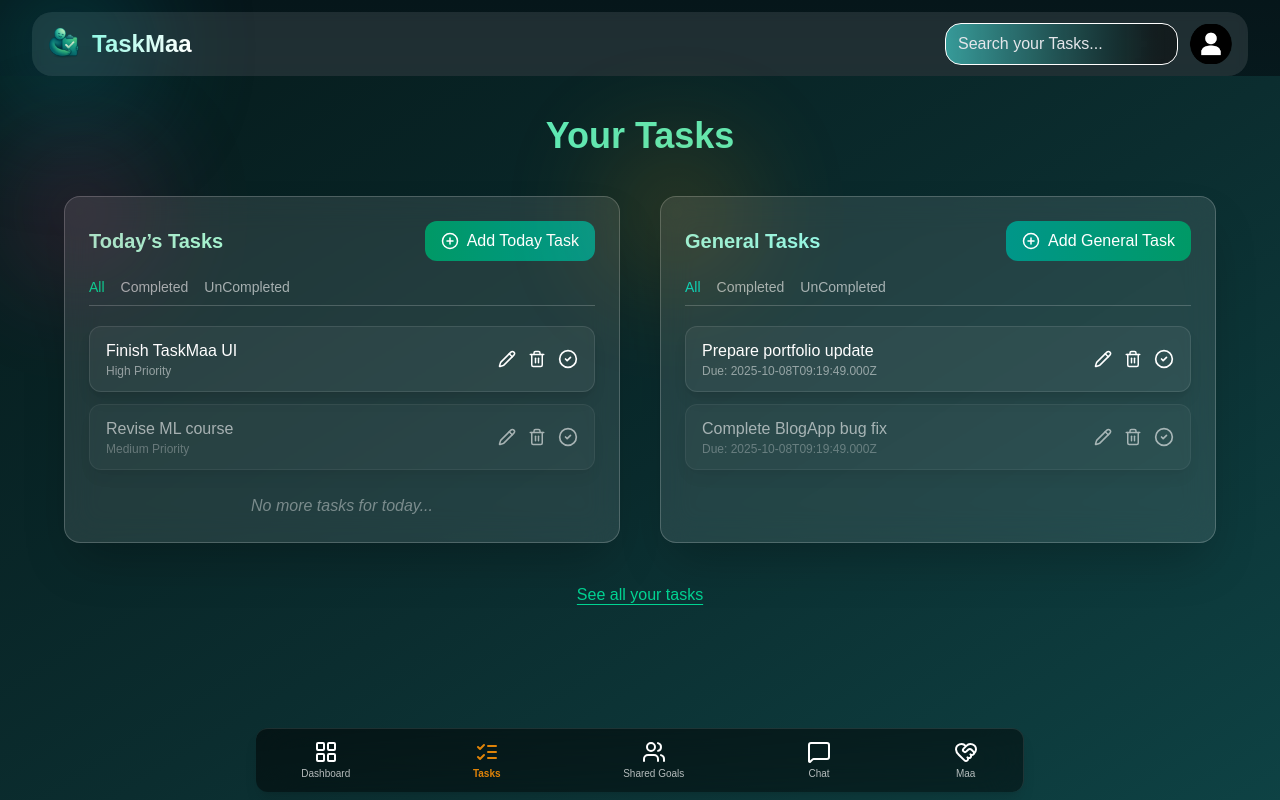
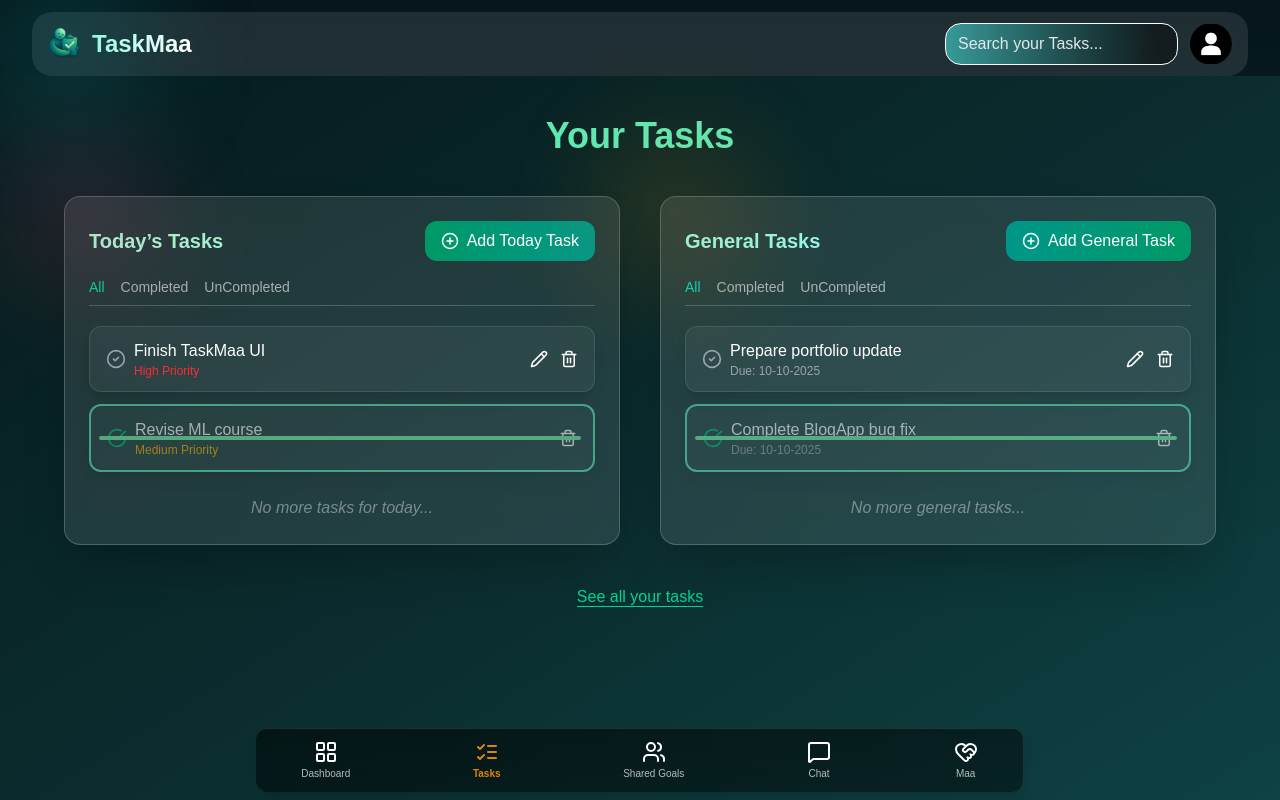
Before and after one commit to aakritrajput/TaskMaaFrontend, a Next.js app: page /user/tasks in a window 1280 px wide. Shown: the top 800 px of the page. Built offline with nearby package versions, Linux system fonts and the light colour scheme.

Commit message:
Improved the tasks page by adding fallbacks and integrating redux store logic with app itself

```diff
--- a/app/user/tasks/page.tsx
+++ b/app/user/tasks/page.tsx
@@ -1,8 +1,12 @@
 "use client";
 
-import { useState } from "react";
-import { Pencil, Trash2, CheckCircle2, PlusCircle } from "lucide-react";
+import { useEffect, useState } from "react";
+import { Pencil, Trash2, CheckCircle2, CheckCircle, PlusCircle } from "lucide-react";
 import { motion } from "framer-motion";
+import { useDispatch, useSelector } from "react-redux";
+import { RootState } from "@/src/lib/store";
+// import axios from "axios";
+import { addDailyTasks, addGeneralTasks, errorGettingDailyTasks } from "@/src/lib/features/tasks/TaskSlice";
 
 type taskType = {
     _id: string;
@@ -12,23 +16,63 @@ type taskType = {
     importance: "low" | "medium" | "high";
     status: "inProgress"| "completed";
     type: "daily" | "general" ;
-    dueDate: Date;
+    dueDate: string;
 }
 
 export default function TasksPage() {
   const [activeTodayFilter, setActiveTodayFilter] = useState("All");
   const [activeGeneralFilter, setActiveGeneralFilter] = useState("All");
 
+  const dispatch = useDispatch();
+
+  const TaskState = useSelector((state: RootState) => state.tasks)
+
+  const dailyTasksStatus = TaskState.dailyTasksStatus ;
+  const generalTaskStatus = TaskState.generalTasksStatus ;
+  const todayTasks = TaskState.dailyTasks ;
+  const generalTasks = TaskState.generalTasks ;
+
+  useEffect(()=>{
+
     // Dummy data (for layout only)
-  const todayTasks: taskType[] = [
-    { _id: "1", user: '123', title: "Finish TaskMaa UI", status: "inProgress", importance: "high" , type: 'daily', dueDate: new Date()},
-    { _id: "2", user: '123', title: "Revise ML course", status: "completed", importance: "medium" , type: 'daily', dueDate: new Date()},
+    const todayTasksDummy: taskType[] = [
+      { _id: "1", user: '123', title: "Finish TaskMaa UI", status: "inProgress", importance: "high" , type: 'daily', dueDate: (new Date()).toISOString()},
+      { _id: "2", user: '123', title: "Revise ML course", status: "completed", importance: "medium" , type: 'daily', dueDate: (new Date()).toISOString()},
     ];
 
-  const generalTasks:taskType[] = [
-    { _id:"3", user: "123", title: "Prepare portfolio update", dueDate: new Date(), status: "inProgress", importance: "medium" , type: 'general'},
-    { _id:"4", user: "123", title: "Complete BlogApp bug fix", dueDate:new Date(), status: "completed", importance: "medium" , type: 'general',},
+    const generalTasksDummy:taskType[] = [
+      { _id:"3", user: "123", title: "Prepare portfolio update", dueDate: '10-10-2025', status: "inProgress", importance: "medium" , type: 'general'},
+      { _id:"4", user: "123", title: "Complete BlogApp bug fix", dueDate: '10-10-2025', status: "completed", importance: "medium" , type: 'general',},
     ];
+
+    if(dailyTasksStatus == 'Loading'){
+      async function getTodaysTasks(){
+        try {
+          // const response = await axios.get('http://localhost:8000/api/getDailyTasks', {withCredentials: true});
+          const response = {data: todayTasksDummy} // faking for now
+          dispatch(addDailyTasks(response.data));
+        } catch (error) {
+          dispatch(errorGettingDailyTasks())
+          console.log('Error getting todays tasks: ', error);
+        }
+      }
+      getTodaysTasks();
+    }
+    if(generalTaskStatus == 'Loading'){
+      async function getGeneralTasks(){
+        try {
+          // const response = await axios.get('http://localhost:8000/api/getGeneralTasks', {withCredentials: true});
+          const response = {data: generalTasksDummy} // faking for now !!
+          dispatch(addGeneralTasks(response.data));
+        } catch (error) {
+          dispatch(errorGettingDailyTasks())
+          console.log('Error getting todays tasks: ', error);
+        }
+      }
+      getGeneralTasks();
+    }
+
+  }, [generalTaskStatus, dispatch, dailyTasksStatus]);
 
   const filterTasks = (tasks: taskType[], filter: string) => {
     if (filter === "All") return tasks;
@@ -50,13 +94,13 @@ export default function TasksPage() {
             className="backdrop-blur-lg relative bg-white/10 border min-h-[250px] border-white/20 rounded-2xl p-6 shadow-2xl"
           >
             <div
-              className={`absolute -top-10 -left-10 w-28 h-28 rounded-full blur-3xl opacity-30 bg-gradient-to-br from-pink-500 to-rose-500`}
+              className={`absolute -top-10 -left-10 w-28 h-28 rounded-full blur-3xl opacity-30 bg-gradient-to-br from-pink-400 to-rose-500`}
             />
             <div className="flex justify-between items-center mb-4">
               <h2 className="text-xl font-semibold text-emerald-200">
                 Today’s Tasks
               </h2>
-              <button className="flex items-center gap-2 bg-gradient-to-r from-emerald-600 to-teal-600 px-4 py-2 rounded-xl hover:opacity-90 transition">
+              <button disabled={dailyTasksStatus === 'Loading'}  className={` ${dailyTasksStatus == 'Loading' ? "cursor-not-allowed" : "cursor-pointer"} flex items-center gap-2 bg-gradient-to-r from-emerald-600 to-teal-600 px-4 py-2 rounded-xl hover:opacity-90 transition`}>
                 <PlusCircle size={18} />
                 Add Today Task
               </button>
@@ -66,6 +110,7 @@ export default function TasksPage() {
               {["All", "Completed", "UnCompleted"].map((f) => (
                 <button
                   key={f}
+                  disabled={dailyTasksStatus === 'Loading'}
                   onClick={() => setActiveTodayFilter(f)}
                   className={`
                     transition-colors
@@ -80,32 +125,54 @@ export default function TasksPage() {
             </div>
 
             <div className="space-y-3">
+              {
+                dailyTasksStatus == 'Loading' ?
+
+              <div className="relative overflow-hidden rounded-xl h-40 w-full bg-white/5 border border-white/10 shadow-lg">
+                {/* Shimmer overlay */}
+                <div className="absolute w-full h-[100px] -rotate-45 bg-gradient-to-br from-pink-400 via-white/30 to-white/10 animate-shimmer"></div>
+              </div>
+              :
+              <>
               {filterTasks(todayTasks, activeTodayFilter).map((task) => (
                 <motion.div
                   key={task._id}
                   whileHover={{ scale: 1.02 }}
                   className={`
-                    flex items-center justify-between px-4 py-3 rounded-xl bg-white/5 border border-white/10 shadow-lg
+                    flex relative items-center justify-between px-4 py-3 rounded-xl bg-white/5 shadow-lg
                     ${task.status === "completed"
-                      ? "opacity-60 border-emerald-300/30"
-                      : "border-emerald-500/30"
+                      ? "opacity-60 border-emerald-300 border-2"
+                      : "border border-white/10"
                     }`}
                 >
+                  {
+                    task.status === 'completed' && <div className="absolute w-[96%] left-2 h-[4px] bg-green-300 rounded-2xl z-10"></div>
+                  }
+                  <div className="flex gap-2 items-center">
+                    <button className="hover:text-teal-400 cursor-pointer">
+                      {task.status === "completed" ? (
+                        <CheckCircle size={20} className="text-emerald-500" />
+                      ) : (
+                        <CheckCircle2 size={20} className="text-gray-400" />
+                      )}
+                    </button>
                     <div>
                       <p className="font-medium">{task.title}</p>
-                    <p className="text-xs text-white/50 capitalize">
+                      <p className={`text-xs ${task.importance == 'low' ? 'text-green-500' : task.importance == 'medium' ? 'text-yellow-500' : 'text-red-500'} capitalize`}>
                         {task.importance} priority
                       </p>
+                      <p className="text-sm text-[white]">{task.description}</p>
+                    </div>
                   </div>
                   <div className="flex items-center gap-3">
+                    {
+                      task.status !== 'completed' &&
                       <button className="hover:text-emerald-400">
                         <Pencil size={18} />
                       </button>
+                    }
                     <button className="hover:text-rose-400">
                       <Trash2 size={18} />
-                    </button>
-                    <button className="hover:text-teal-400">
-                      <CheckCircle2 size={20} />
                     </button>
                   </div>
                 </motion.div>
@@ -113,6 +180,8 @@ export default function TasksPage() {
               <p className="text-center text-white/40 italic mt-6">
                 No more tasks for today...
               </p>
+              </>
+              }
             </div>
           </div>
 
@@ -127,7 +196,7 @@ export default function TasksPage() {
               <h2 className="text-xl font-semibold text-teal-200">
                 General Tasks
               </h2>
-              <button className="flex items-center gap-2 bg-gradient-to-r from-teal-600 to-emerald-600 px-4 py-2 rounded-xl hover:opacity-90 transition">
+              <button disabled={generalTaskStatus === 'Loading'} className={` ${ generalTaskStatus == 'Loading' ? 'cursor-not-allowed' : 'cursor-pointer'} flex items-center gap-2 bg-gradient-to-r from-teal-600 to-emerald-600 px-4 py-2 rounded-xl hover:opacity-90 transition`}>
                 <PlusCircle size={18} />
                 Add General Task
               </button>
@@ -137,6 +206,7 @@ export default function TasksPage() {
               {["All", "Completed", "UnCompleted"].map((f) => (
                 <button
                   key={f}
+                  disabled={generalTaskStatus === 'Loading'}
                   onClick={() => setActiveGeneralFilter(f)}
                   className={`
                     transition-colors
@@ -151,36 +221,64 @@ export default function TasksPage() {
             </div>
 
             <div className="space-y-3">
+              {
+                generalTaskStatus == 'Loading' ?
+
+              <div className="relative overflow-hidden rounded-xl h-40 w-full bg-white/5 border border-white/10 shadow-lg">
+                {/* Shimmer overlay */}
+                <div className="absolute w-full h-[100px] rotate-45 bg-gradient-to-br from-yellow-400 via-white/30 to-white/10 rounded-2xl animate-shimmer"></div>
+              </div>
+              :
+              <>
               {filterTasks(generalTasks, activeGeneralFilter).map((task) => (
                 <motion.div
                   key={task._id}
                   whileHover={{ scale: 1.02 }}
                   className={`
-                    flex items-center justify-between px-4 py-3 rounded-xl bg-white/5 border border-white/10 shadow-lg
+                    flex relative items-center justify-between px-4 py-3 rounded-xl bg-white/5 shadow-lg
                     ${task.status === "completed"
-                      ? "opacity-60 border-teal-300/30"
-                      : "border-teal-500/30"}
+                      ? "opacity-60 border-emerald-300 border-2"
+                      : "border border-white/10"
+                    }
                   `}
                 >
+                  {
+                    task.status === 'completed' && <div className="absolute w-[96%] left-2 h-[4px] bg-green-300 rounded-2xl z-10"></div>
+                  }
+                  <div className="flex gap-2 items-center">
+                    <button className="hover:text-teal-400 cursor-pointer">
+                      {task.status === "completed" ? (
+                        <CheckCircle size={20} className="text-emerald-500" />
+                      ) : (
+                        <CheckCircle2 size={20} className="text-gray-400" />
+                      )}
+                    </button>
                     <div>
                       <p className="font-medium">{task.title}</p>
                       <p className="text-xs text-white/50">
-                      Due: {task.dueDate.toISOString()}
+                        Due: {task.dueDate}
                       </p>
+                      <p className="text-sm text-[white]">{task.description}</p>
+                    </div>
                   </div>
                   <div className="flex items-center gap-3">
+                    {
+                      task.status !== 'completed' &&
                       <button className="hover:text-emerald-400">
                         <Pencil size={18} />
                       </button>
+                    }
                     <button className="hover:text-rose-400">
                       <Trash2 size={18} />
-                    </button>
-                    <button className="hover:text-teal-400">
-                      <CheckCircle2 size={20} />
                     </button>
                   </div>
                 </motion.div>
               ))}
+              <p className="text-center text-white/40 italic mt-6">
+                No more general tasks...
+              </p>
+              </>
+              }
             </div>
           </div>
         </div>
--- a/src/lib/features/tasks/TaskSlice.ts
+++ b/src/lib/features/tasks/TaskSlice.ts
@@ -10,7 +10,7 @@ type TaskType = {
     importance: "low" | "medium" | "high";
     status: "inProgress"| "completed";
     type: "daily" | "general" ;
-    dueDate: Date;
+    dueDate: string;
 }
 
 type taskStateType = {
```
Also changed, not shown: app/globals.css (+9 -0 lines). Lines whose indentation alone changed are shown as unchanged.
